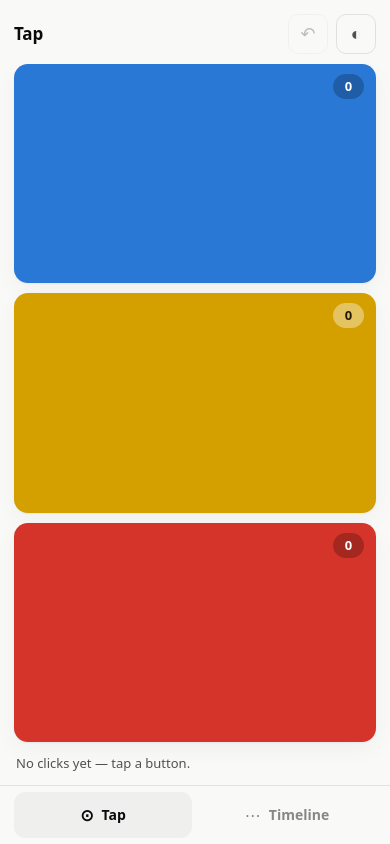
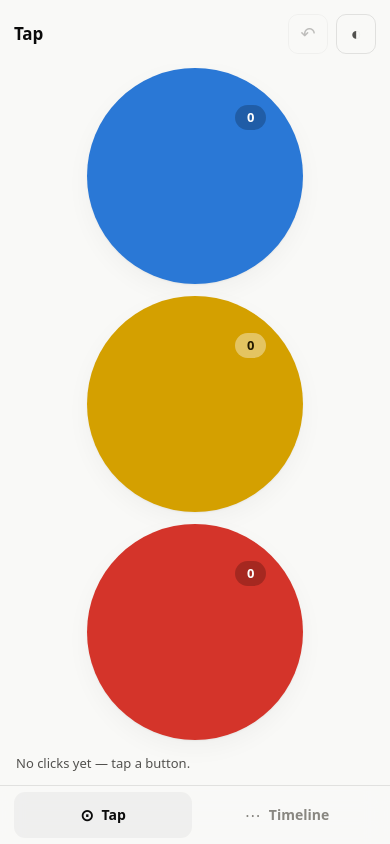
Before and after one commit to urirot/clicking-logger, a website: page index.html in a window 390 px wide. Drawn offline with Linux system fonts and the light colour scheme.

Commit message:
Make the tap buttons dots
The app is called Count the Dots and the buttons were rectangles.

On any phone a third of the pad's height is smaller than its width, so height
is the binding constraint: flex sizes the circles vertically, aspect-ratio
derives their width, and they centre in the horizontal room left over. No
magic numbers, and it degrades sanely on a short landscape viewport.

The badge moves from a fixed 10px/12px offset to 17%/17% — a circle has no
top-right corner, and a percentage inset keeps it inside the arc at every
size.

sw.js CACHE -> click-timeline-v11.

Co-Authored-By: Claude Opus 5 (1M context) <noreply@anthropic.com>

```diff
--- a/styles.css
+++ b/styles.css
@@ -101,14 +101,20 @@ main {
 .topbar-actions { display: flex; gap: 8px; flex: none; }
 
 /* ── Tap pad ────────────────────────────────────────────────── */
+/* Three dots, since that is the name of the app. On any phone a third of the
+   pad's height is smaller than its width, so height is the binding constraint:
+   flex sizes the circles vertically, aspect-ratio derives the width, and they
+   centre in whatever horizontal room is left over. */
 .pad {
   flex: 1 1 auto; min-height: 0;
-  display: flex; flex-direction: column; gap: 10px;
+  display: flex; flex-direction: column; align-items: center; gap: 12px;
+  padding: 4px 0 2px;
 }
 .tap {
   position: relative;
   flex: 1 1 0; min-height: 0;
-  border: 0; border-radius: var(--radius);
+  aspect-ratio: 1; max-width: 100%;
+  border: 0; border-radius: 50%;
   color: #fff; cursor: pointer;
   font: inherit;
   box-shadow: var(--shadow);
@@ -129,7 +135,7 @@ main {
 .tap-2 { background: var(--series-2); color: #241a00; }
 .tap-2 .tap-count { background: rgba(255,255,255,0.38); }
 .tap-count {
-  position: absolute; top: 10px; right: 12px;
+  position: absolute; top: 17%; right: 17%;
   font-size: .8125rem; font-weight: 650; font-variant-numeric: tabular-nums;
   min-width: 2.4em; text-align: center;
   padding: 3px 9px; border-radius: 999px;
--- a/sw.js
+++ b/sw.js
@@ -1,5 +1,5 @@
 /* Offline shell cache. Bump CACHE on every deploy so clients pick up new files. */
-const CACHE = 'click-timeline-v10';
+const CACHE = 'click-timeline-v11';
 const ASSETS = [
   './', './index.html', './styles.css', './app.js',
   './manifest.webmanifest', './icon-192.png', './icon-512.png',
```
